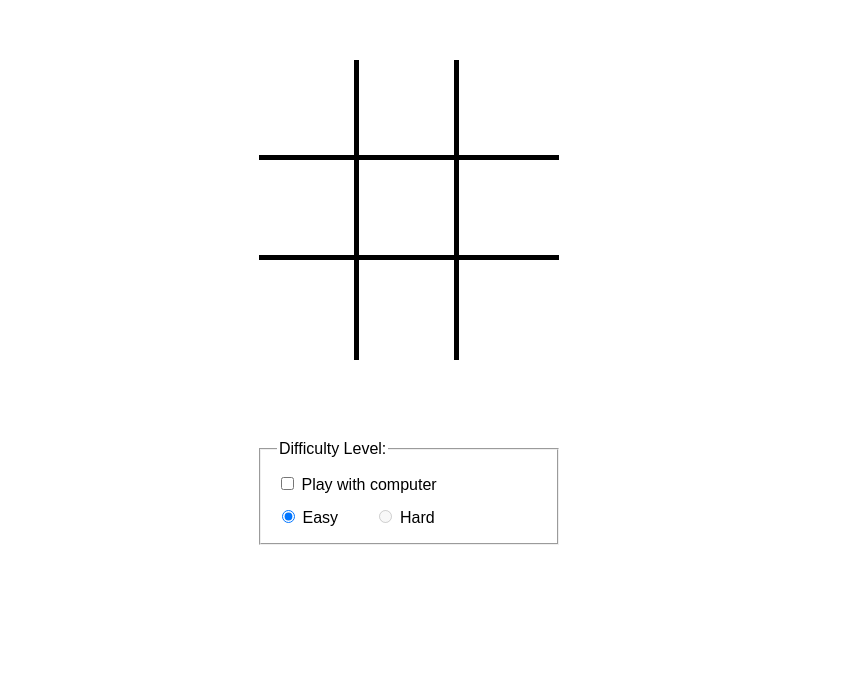
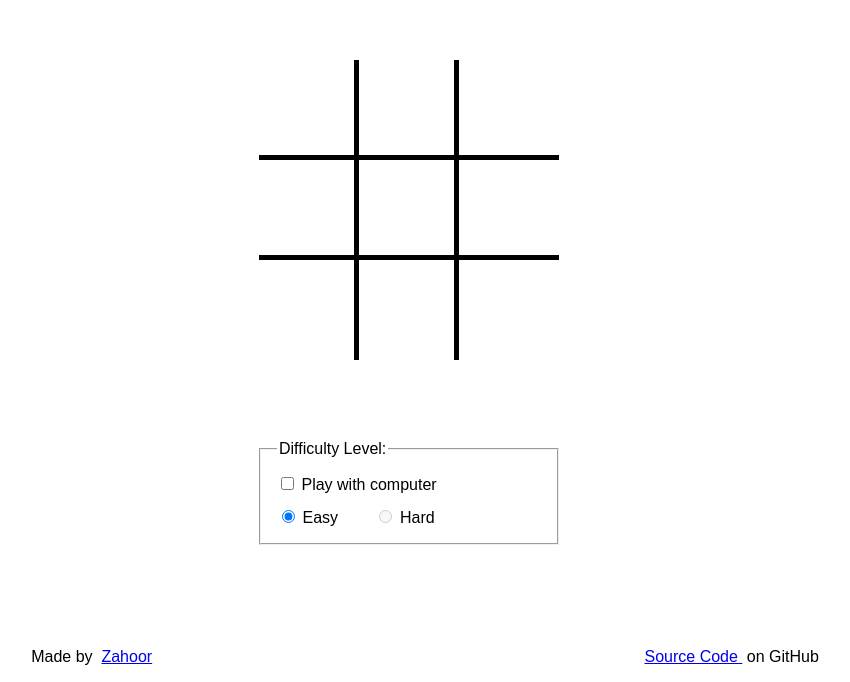
Before and after one commit to its4zahoor/tic-tac-toe, a plain HTML site: page index.html in a window 1280 px wide. Shown: the part 118-800 px from the top of the page, without its empty margins (231-1081 px from the left). Drawn offline with Linux system fonts and the light colour scheme.

Commit message:
adds social links footer
Signed-off-by: its4zahoor <its4zahoor@gmail.com>

```diff
--- a/index.html
+++ b/index.html
@@ -36,5 +36,27 @@
         <label for="hard">Hard</label>
       </div>
     </fieldset>
+    <footer>
+      <div className="about-me">
+        Made by&nbsp;
+        <a
+          href="https://linkedin.com/in/its4zahoor"
+          target="_blank"
+          rel="noreferrer"
+        >
+          Zahoor
+        </a>
+      </div>
+      <div className="source-code-link">
+        <a
+          href="https://github.com/its4zahoor/tic-tac-toe"
+          target="_blank"
+          rel="noreferrer"
+        >
+          Source Code
+        </a>
+        &nbsp;on GitHub
+      </div>
+    </footer>
   </body>
 </html>
--- a/styles.css
+++ b/styles.css
@@ -107,3 +107,14 @@ input[type="radio"] {
 label {
   margin-right: 2rem;
 }
+
+footer {
+  position: fixed;
+  bottom: 0;
+  left: 0;
+  display: flex;
+  justify-content: space-around;
+  align-items: center;
+  width: 100%;
+  padding: 1rem;
+}
```
